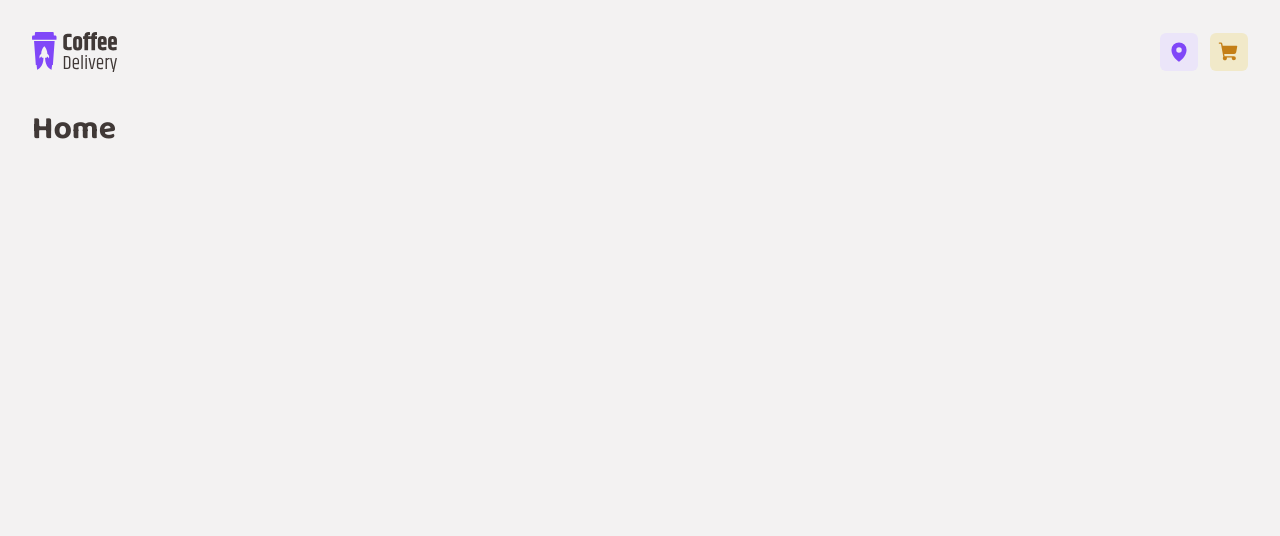
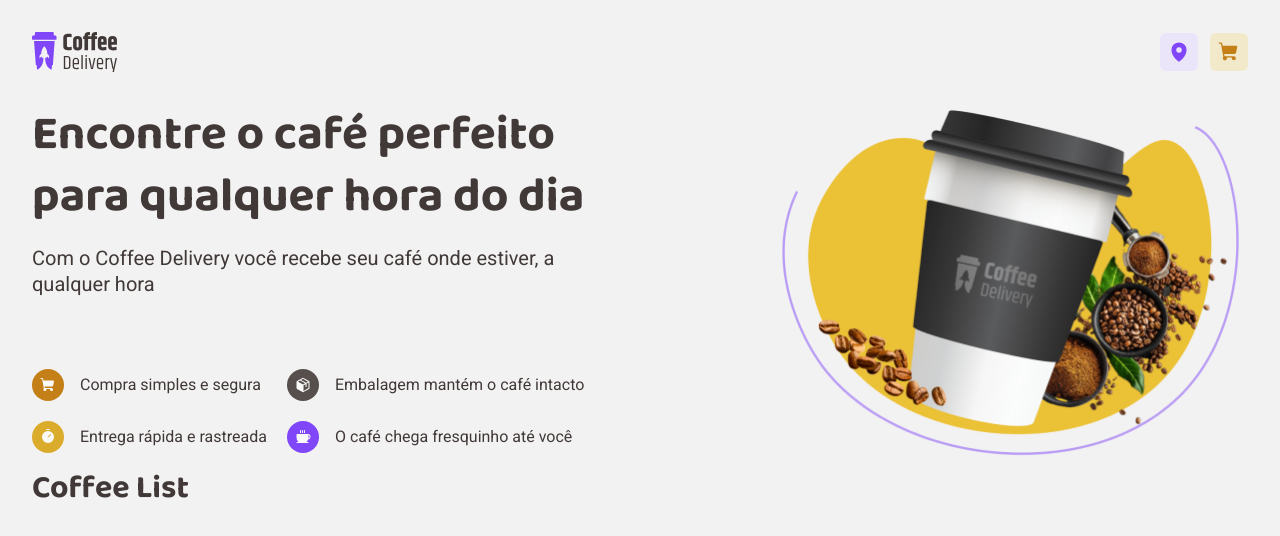
Before and after one commit to RanielliMontagna/ignite-coffee-delivery, a React (Vite) app: page / in a window 1280 px wide. Shown: the top 536 px of the page. Built offline with nearby package versions, Linux system fonts and the light colour scheme; no server answers.

Commit message:
refactor(home): adiciona seção de introdução

```diff
--- /dev/null
+++ b/src/pages/home/components/coffeeList/index.tsx
@@ -0,0 +1,7 @@
+export function CoffeeList() {
+  return (
+    <div>
+      <h1>Coffee List</h1>
+    </div>
+  )
+}
--- /dev/null
+++ b/src/pages/home/components/intro/index.tsx
@@ -0,0 +1,42 @@
+import {
+  BenefitContainer,
+  BenefitIconContainer,
+  BenefitsContainer,
+  IntroContainer,
+  MainContainer,
+} from './styles'
+
+import CoffeeIllustration from 'assets/intro/coffee.png'
+import { benefits } from './static'
+
+export function Intro() {
+  return (
+    <IntroContainer>
+      <MainContainer>
+        <h1>
+          Encontre o café perfeito
+          <br />
+          para qualquer hora do dia
+        </h1>
+        <h2>
+          Com o Coffee Delivery você recebe seu café onde estiver, a<br />
+          qualquer hora
+        </h2>
+        <BenefitsContainer>
+          {benefits.map((benefits) => (
+            <BenefitContainer key={benefits.id}>
+              <BenefitIconContainer color={benefits.color}>
+                <benefits.icon size={16} weight="fill" />
+              </BenefitIconContainer>
+              <p>{benefits.title}</p>
+            </BenefitContainer>
+          ))}
+        </BenefitsContainer>
+      </MainContainer>
+      <img
+        src={CoffeeIllustration}
+        alt="Copo de café com o rótulo Coffee Delivery"
+      />
+    </IntroContainer>
+  )
+}
--- /dev/null
+++ b/src/pages/home/components/intro/static.tsx
@@ -0,0 +1,29 @@
+import { ShoppingCart, Package, Timer, Coffee } from 'phosphor-react'
+import { defaultTheme } from 'styles/themes/default'
+
+export const benefits = [
+  {
+    id: 1,
+    title: 'Compra simples e segura',
+    icon: ShoppingCart,
+    color: defaultTheme['yellow-700'],
+  },
+  {
+    id: 2,
+    title: 'Embalagem mantém o café intacto',
+    icon: Package,
+    color: defaultTheme['gray-700'],
+  },
+  {
+    id: 3,
+    title: 'Entrega rápida e rastreada',
+    icon: Timer,
+    color: defaultTheme['yellow-500'],
+  },
+  {
+    id: 4,
+    title: 'O café chega fresquinho até você',
+    icon: Coffee,
+    color: defaultTheme['purple-500'],
+  },
+]
--- /dev/null
+++ b/src/pages/home/components/intro/styles.ts
@@ -0,0 +1,74 @@
+import styled from 'styled-components'
+
+export const IntroContainer = styled.section`
+  display: flex;
+  justify-content: space-between;
+
+  > img {
+    width: 100%;
+    max-width: 475px;
+  }
+
+  @media (max-width: 1100px) {
+    flex-direction: column;
+    align-items: center;
+
+    > img {
+      display: none;
+    }
+  }
+`
+
+export const MainContainer = styled.main`
+  display: flex;
+  flex-direction: column;
+  gap: 1rem;
+  max-width: 588px;
+
+  h1 {
+    line-height: 130%;
+    font-size: 3rem;
+  }
+
+  h2 {
+    font-family: 'Roboto', sans-serif;
+    font-weight: normal;
+    font-size: 1.25rem;
+    line-height: 130%;
+  }
+`
+
+export const BenefitsContainer = styled.div`
+  margin-top: 3.5rem;
+  display: grid;
+  grid-template-columns: repeat(2, auto);
+  gap: 1.25rem;
+
+  @media (max-width: 600px) {
+    grid-template-columns: repeat(1, auto);
+  }
+`
+
+export const BenefitContainer = styled.div`
+  display: grid;
+  grid-template-columns: 2rem 1fr;
+  gap: 1rem;
+  align-items: center;
+`
+
+interface BenefitIconContainerProps {
+  color: string
+}
+
+export const BenefitIconContainer = styled.div<BenefitIconContainerProps>`
+  display: flex;
+  justify-content: center;
+  align-items: center;
+
+  width: 2rem;
+  height: 2rem;
+  border-radius: 16px;
+
+  background: ${(props) => props.color};
+  color: ${({ theme }) => theme['gray-100']};
+`
--- a/src/pages/home/index.tsx
+++ b/src/pages/home/index.tsx
@@ -1,7 +1,11 @@
+import { CoffeeList } from './components/coffeeList'
+import { Intro } from './components/intro'
+
 export function Home() {
   return (
     <div>
-      <h1>Home</h1>
+      <Intro />
+      <CoffeeList />
     </div>
   )
 }
```
Also changed, not shown: src/assets/intro/coffee.png (renamed from src/assets/intro/illustration.png).
